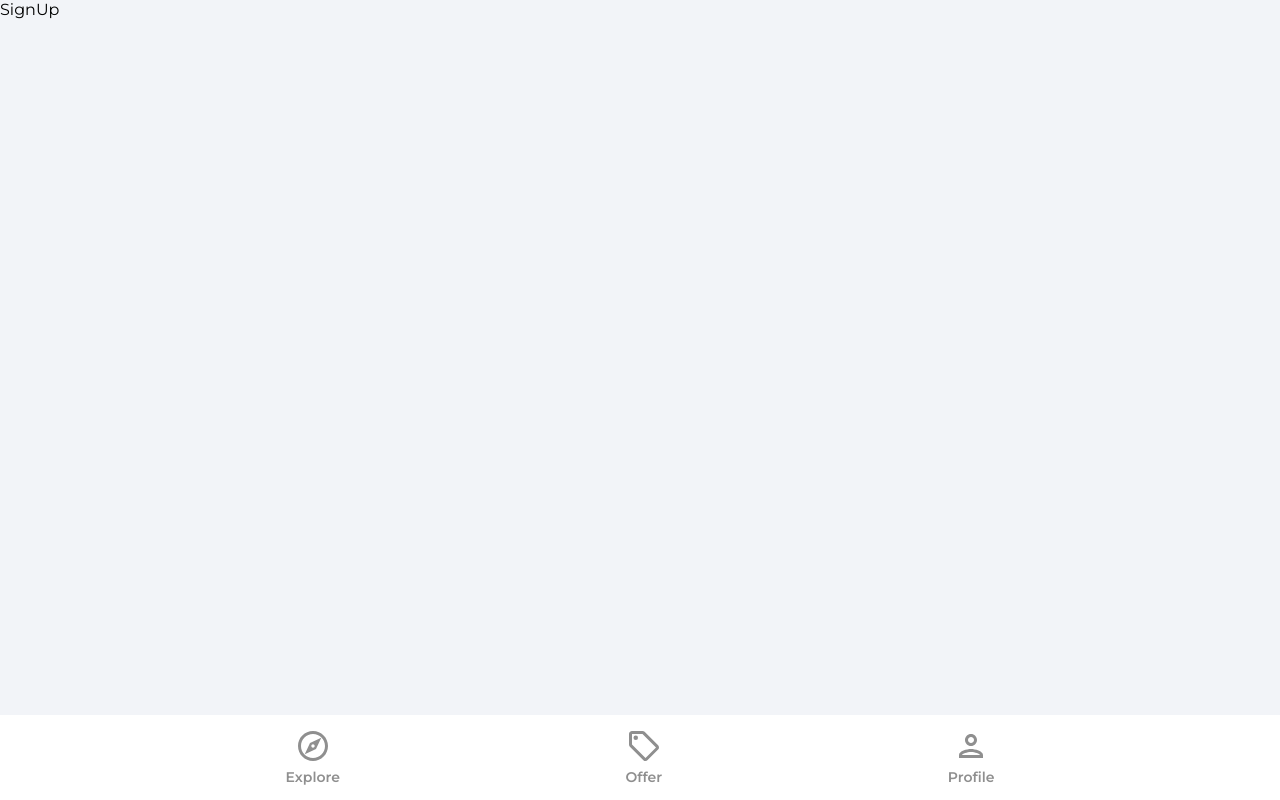
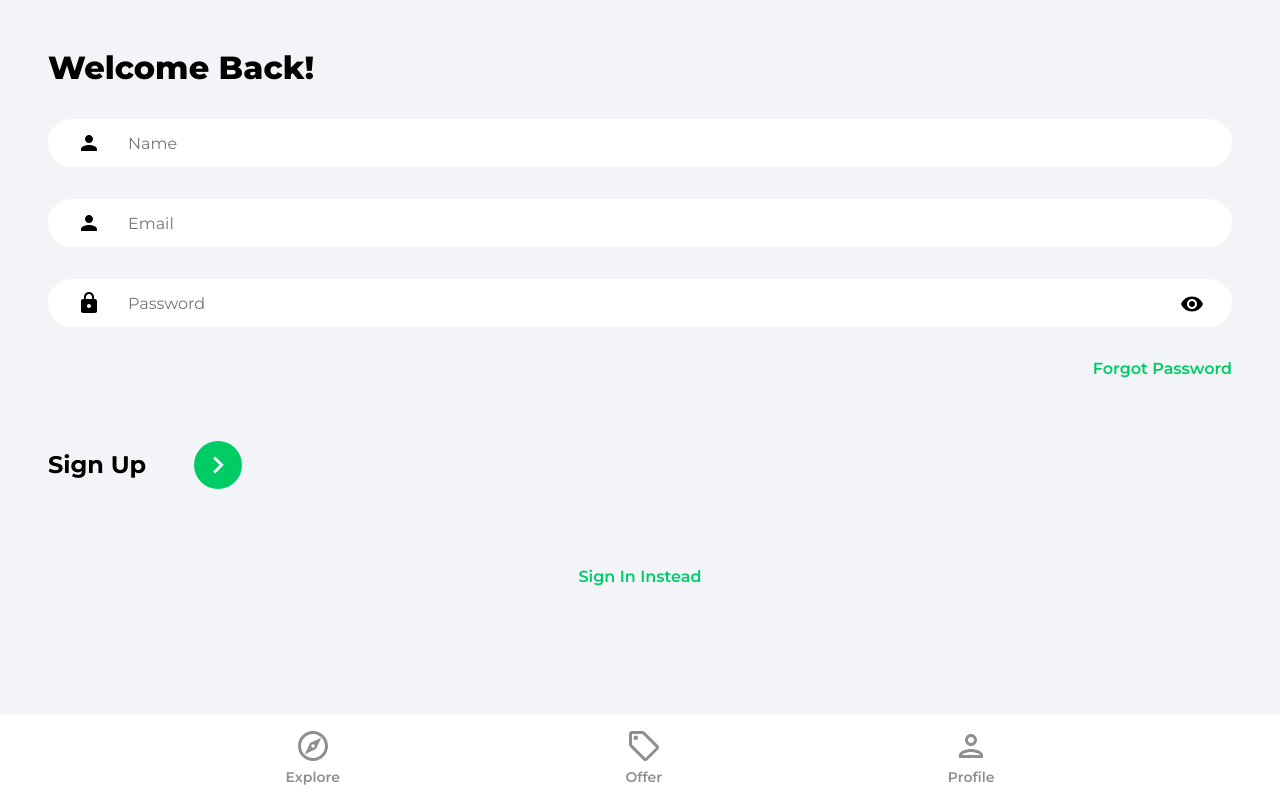
Before and after one commit to hmhuy97/house-marketplace, a React (Create React App) app: page /sign-up in a window 1280 px wide. Built offline with nearby package versions, Linux system fonts and the light colour scheme.

Commit message:
done clip 1 f14

```diff
--- a/src/pages/SignIn.jsx
+++ b/src/pages/SignIn.jsx
@@ -13,7 +13,12 @@
 
   const navigate = useNavigate();
 
-  const onChange = () => {};
+  const onChange = (e) => {
+    setFormData((prevState) => ({
+      ...prevState,
+      [e.target.id]: e.target.value,
+    }));
+  };
 
   return (
     <>
@@ -46,7 +51,20 @@
               onClick={() => setShowPassword((prevState) => !prevState)}
             />
           </div>
+          <Link to="/forgot-password" className="forgotPasswordLink">
+            Forgot Password
+          </Link>
+          <div className="signInBar">
+            <p className="signInText">Sign In</p>
+            <button className="signInButton">
+              <ArrowRightIcon fill="#fff" width="34px" height="34px" />
+            </button>
+          </div>
         </form>
+        {/* GG OAuth */}
+        <Link to="/sign-up" className="registerLink">
+          Sign Up Instead
+        </Link>
       </div>
     </>
   );
--- a/src/pages/SignUp.jsx
+++ b/src/pages/SignUp.jsx
@@ -1,7 +1,82 @@
-import React from "react";
+import { useState } from "react";
+import { Link, useNavigate } from "react-router-dom";
+import { ReactComponent as ArrowRightIcon } from "../assets/svg/keyboardArrowRightIcon.svg";
+import visibilityIcon from "../assets/svg/visibilityIcon.svg";
 
 function SignUp() {
-  return <div>SignUp</div>;
+  const [showPassword, setShowPassword] = useState(false);
+  const [formData, setFormData] = useState({
+    name: "",
+    email: "",
+    password: "",
+  });
+  const { name, email, password } = formData;
+
+  const navigate = useNavigate();
+
+  const onChange = (e) => {
+    setFormData((prevState) => ({
+      ...prevState,
+      [e.target.id]: e.target.value,
+    }));
+  };
+
+  return (
+    <>
+      <div className="pageContainer">
+        <header>
+          <p className="pageHeader">Welcome Back!</p>
+        </header>
+        <form>
+          <input
+            placeholder="Name"
+            type="text"
+            id="name"
+            className="emailInput"
+            value={name}
+            onChange={onChange}
+          />
+          <input
+            placeholder="Email"
+            type="email"
+            id="email"
+            className="emailInput"
+            value={email}
+            onChange={onChange}
+          />
+          <div className="passwordInputDiv">
+            <input
+              type={showPassword ? "text" : "password"}
+              className="passwordInput"
+              value={password}
+              placeholder="Password"
+              id="password"
+              onChange={onChange}
+            />
+            <img
+              src={visibilityIcon}
+              alt="show_password"
+              className="showPassword"
+              onClick={() => setShowPassword((prevState) => !prevState)}
+            />
+          </div>
+          <Link to="/forgot-password" className="forgotPasswordLink">
+            Forgot Password
+          </Link>
+          <div className="signUpBar">
+            <p className="signUpText">Sign Up</p>
+            <button className="signUpButton">
+              <ArrowRightIcon fill="#fff" width="34px" height="34px" />
+            </button>
+          </div>
+        </form>
+        {/* GG OAuth */}
+        <Link to="/sign-in" className="registerLink">
+          Sign In Instead
+        </Link>
+      </div>
+    </>
+  );
 }
 
 export default SignUp;
```
